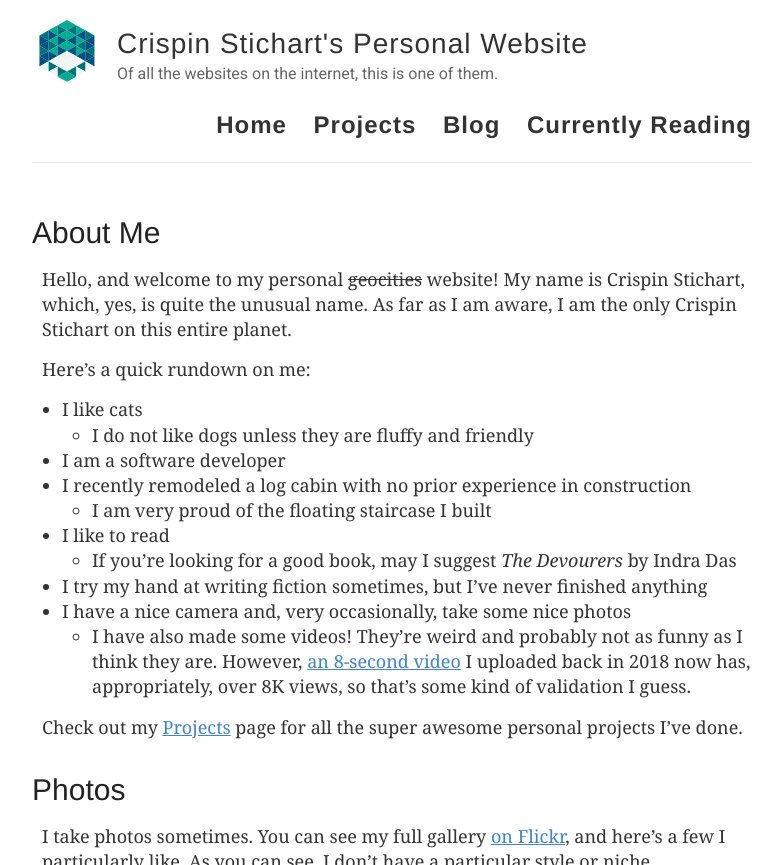
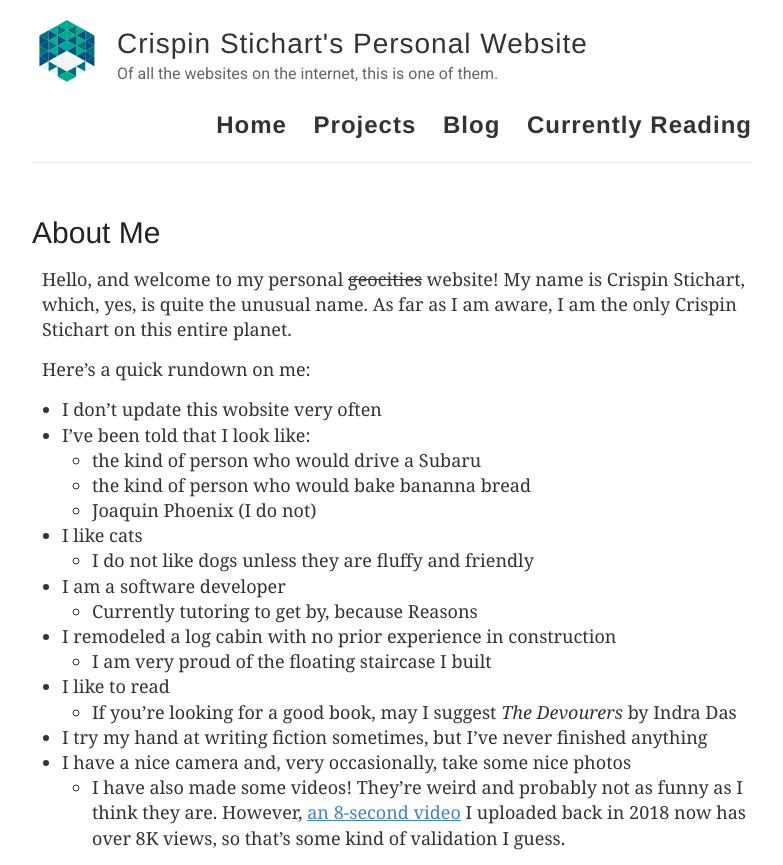
Before and after one commit to CrispinStichart/CrispinStichart.github.io, a Jekyll site: the page built from index.md, in a window 1280 px wide and 900 px high, cut to the strip 0-865 px from the top of the window. Shown: the whole strip, without its empty margins (248-1031 px from the left). Built offline with Jekyll 4.4.1, drawn with Linux system fonts in a browser that asks for light colours; a script that is not in the unit is left out; our own code applies the rules of GitHub Pages for plain Markdown files; some of the changed text lies outside the part shown.

Commit message:
updated index

```diff
--- a/index.md
+++ b/index.md
@@ -8,18 +8,23 @@ Hello, and welcome to my personal ~~geocities~~ website! My name is Crispin Stic
 
 Here's a quick rundown on me:
 
+* I don't update this wobsite very often
+* I've been told that I look like:
+  * the kind of person who would drive a Subaru
+  * the kind of person who would bake bananna bread
+  * Joaquin Phoenix (I do not)
 * I like cats
   * I do not like dogs unless they are fluffy and friendly
 * I am a software developer
-* I recently remodeled a log cabin with no prior experience in construction
+  * Currently tutoring to get by, because Reasons
+* I remodeled a log cabin with no prior experience in construction
   * I am very proud of the floating staircase I built
 * I like to read
   * If you're looking for a good book, may I suggest *The Devourers* by Indra Das
 * I try my hand at writing fiction sometimes, but I've never finished anything
 * I have a nice camera and, very occasionally, take some nice photos
-  * I have also made some videos! They're weird and probably not as funny as I think they are. However, [an 8-second video](https://www.youtube.com/watch?v=eP21UWLEJxE) I uploaded back in 2018 now has, appropriately, over 8K views, so that's some kind of validation I guess.
+  * I have also made some videos! They're weird and probably not as funny as I think they are. However, [an 8-second video](https://www.youtube.com/watch?v=eP21UWLEJxE) I uploaded back in 2018 now has over 8K views, so that's some kind of validation I guess.
 
-Check out my [Projects](./projects) page for all the super awesome personal projects I've done.
 
 # Photos
 
```
Also changed, not shown: other parts of index.md (+0 -6 lines).
